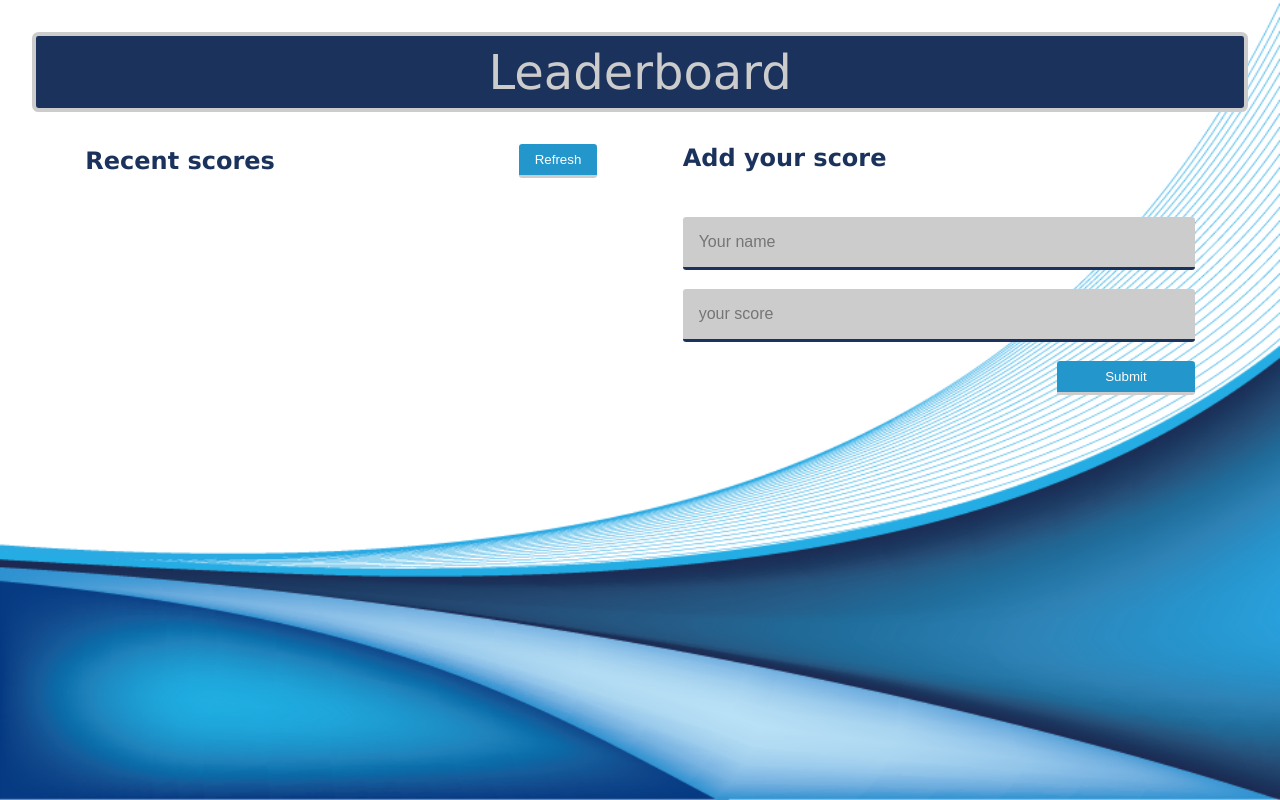
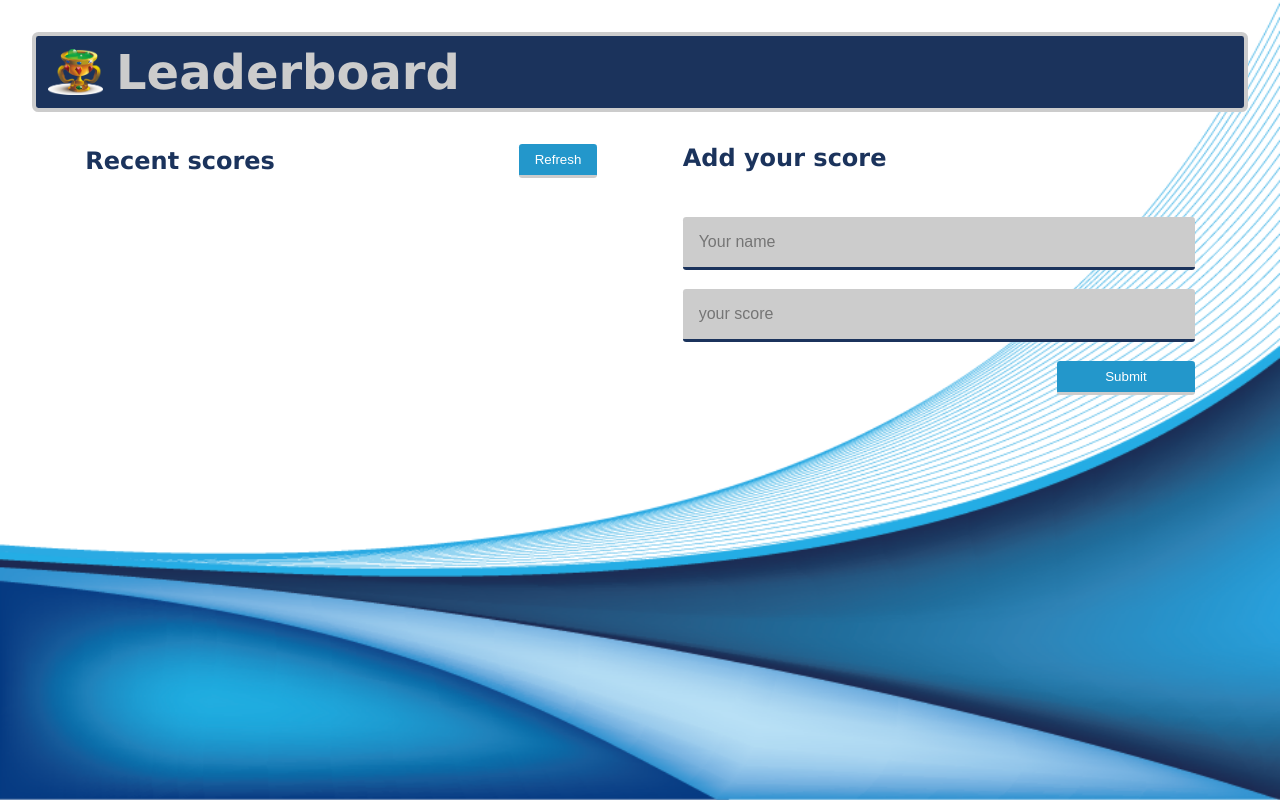
Before and after one commit to muhammedb8826/Leaderboard, a website built with webpack: page src/index.html in a window 1280 px wide. Built offline with nearby package versions, Linux system fonts and the light colour scheme; no server answers.

Commit message:
Fix height of list

```diff
--- a/src/index.html
+++ b/src/index.html
@@ -7,10 +7,11 @@
     <title>Leaderbord</title>
 </head>
 <body>
+    <header class="title-container">
+        <img id="leadImage">
+        <h1>Leaderboard</h1>
+    </header>
     <main>
-        <section class="title-container">
-            <div>Leaderboard</div>
-        </section>
         <section class="content-container">
             <div class="score">
                 <div class="recent-score-and-refresh-btn">
--- a/src/index.js
+++ b/src/index.js
@@ -1,4 +1,5 @@
 import './style.css';
+
 import loadData from './modules/loadData.js';
 import renderData from './modules/render.js';
 import gameId from './modules/gameId.js';
--- a/src/modules/gameId.js
+++ b/src/modules/gameId.js
@@ -1,5 +1,9 @@
+import leadImage from '../assets/lead.png';
+
 const gameId = {
   ID: 'IGguM6mf7978NPbdDq37',
 };
+const lead = document.getElementById('leadImage');
+lead.src = leadImage;
 
 export default gameId;
--- a/src/style.css
+++ b/src/style.css
@@ -20,18 +20,27 @@ main {
   flex-direction: column;
 }
 
-.title-container {
+header {
   padding: 2rem;
+  position: relative;
 }
 
-.title-container div {
+header h1 {
   font-size: 3rem;
   background-color: #1b335c;
-  text-align: center;
   padding: 0.5rem;
+  padding-left: 5rem;
   color: #ccc;
   border-radius: 0.4rem;
   border: 4px #ccc solid;
+}
+
+header img {
+  position: absolute;
+  width: 55px;
+  top: 50%;
+  left: 3rem;
+  transform: translateY(-50%);
 }
 
 .content-container {
@@ -74,7 +83,7 @@ button:hover {
   margin-top: 2rem;
   list-style: none;
   counter-reset: item;
-  height: 80%;
+  max-height: 40%;
   overflow: hidden;
   overflow-y: scroll;
 }
```
Also changed, not shown: dist/afdba527f04074ed57d8.png (added), dist/index.bundle.js, dist/index.html, src/assets/lead.png (added).
